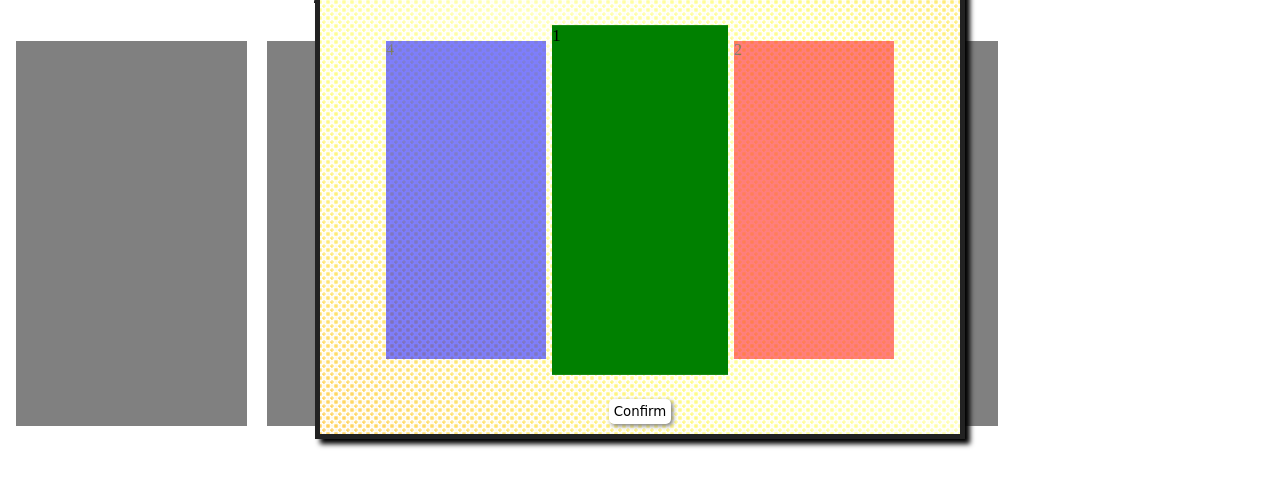
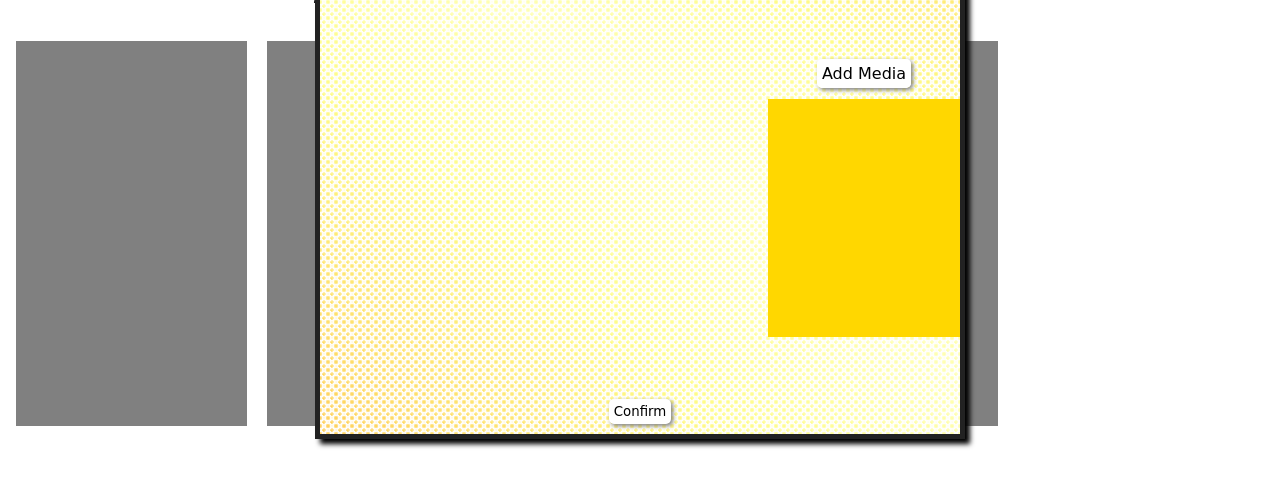
Before and after one commit to E1den/chucky_cheesers, a plain HTML site: page web/data/page-gallery.html in a window 1280 px wide. Shown: the part 315-800 px from the top of the page. Drawn offline with nearby package versions, Linux system fonts and the light colour scheme; no server answers; a web font is replaced by a local one.

Commit message:
Made Text box area more clear
Colored the text box are gold for viewing purposes
Plan is to use images on the server and have a (double) click event that adds it to the canvas

```diff
--- a/web/data/page-gallery.html
+++ b/web/data/page-gallery.html
@@ -58,7 +58,7 @@
         </div>
       </div>
 
-      <div class="edit-frame">
+      <div class="edit-frame popup-on">
         <button id="createComic-close" onclick="popUp('.edit-frame')">X</button>
         <h2>Add Media</h2>
         <div class="edit-frame-wrap">
@@ -73,13 +73,14 @@
               <input id="edit-frame-upload" type="file" name="frame-upload" accept="image/*" onchange="editFileUpload(event)" style="display:none"><br>
             </form>
             <div class="text-box-container">
+
             </div>
           </div>
         </div>
         <button class="confirm-edit">Confirm</button>
       </div>
 
-      <div class="choose-template popup-on">
+      <div class="choose-template">
         <button id="createComic-close" onclick="popUp('.choose-template')">X</button>
         <h2>Choose Template</h2>
         <div class="choice-wheel">
--- a/web/data/style.css
+++ b/web/data/style.css
@@ -1392,7 +1392,13 @@ hr
 
 .text-box-container
 {
-  height:40%;
+  height:60%;
+  width:100%;
+  background: gold;
+  display:flex;
+  flex-direction: row;
+  justify-content: center;
+  align-items: center;
 }
 
 .confirm-edit
```
